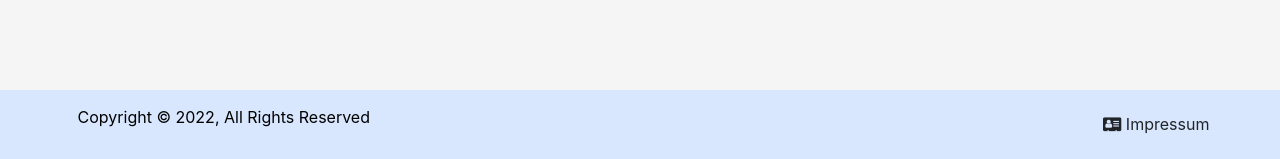
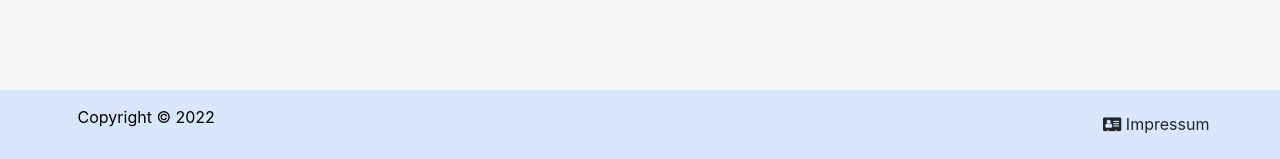
Before and after one commit to wassre/SySyHA2, a Django app: page / in a window 1280 px wide. Shown: the part 641-800 px from the top of the page. Run offline with Django 4.2, Linux system fonts and the light colour scheme; data comes from the database, SQL or seed files in the repository.

Commit message:
Update base.html

```diff
--- a/part_2/todo/templates/todo/base.html
+++ b/part_2/todo/templates/todo/base.html
@@ -53,7 +53,7 @@
 </div>
 <div class="footer">
     <div class="footer-left">
-        <p>Copyright © 2022, All Rights Reserved</p>
+        <p>Copyright © 2022</p>
     </div>
     <div class="footer-right">
         <p><button type="button" class="btn" onclick="window.location.href='/impressum';"><i class="fa fa-address-card"></i> Impressum</button></p>
```
